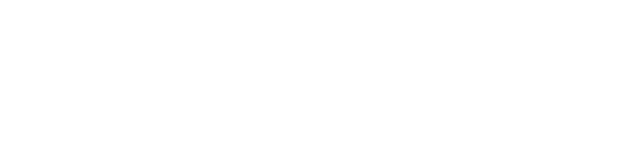
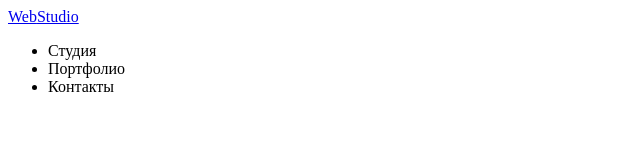
Before and after one commit to vadimvatsenko/goit-markup-hw-01, a plain HTML site: page index.html in a window 1280 px wide. Shown: the whole page, without its empty margins (0-640 px from the left). Drawn offline with Linux system fonts and the light colour scheme.

Commit message:
commit_test_1
Тестовый

```diff
--- a/index.html
+++ b/index.html
@@ -4,9 +4,21 @@
     <meta charset="UTF-8">
     <meta http-equiv="X-UA-Compatible" content="IE=edge">
     <meta name="viewport" content="width=device-width, initial-scale=1.0">
-    <title>goit-markup-hw-01</title>
+    <title>Студия</title>
 </head>
 <body>
+    <header class="header" style="inline">
+        <a href="#" class="header_link"><span>Web</span>Studio</a>
+        <nav class="header_nav">
+            <ul class="header_lists">
+                <li class="header_list">Студия</li>
+                <li class="header_list">Портфолио</li>
+                <li class="header_list">Контакты</li>
+            </ul>
+
+        </nav>
+
+    </header>
 
 
 </body>
```
